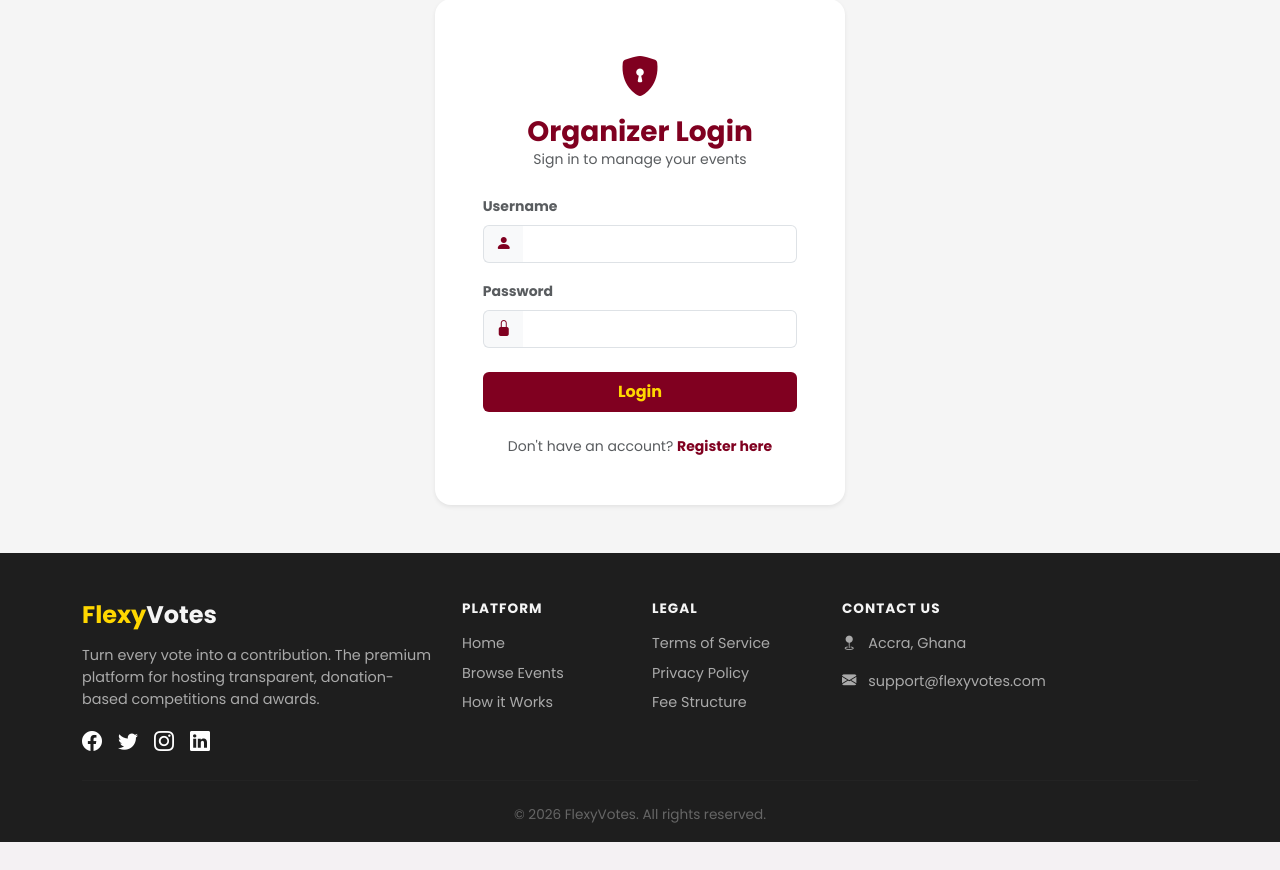
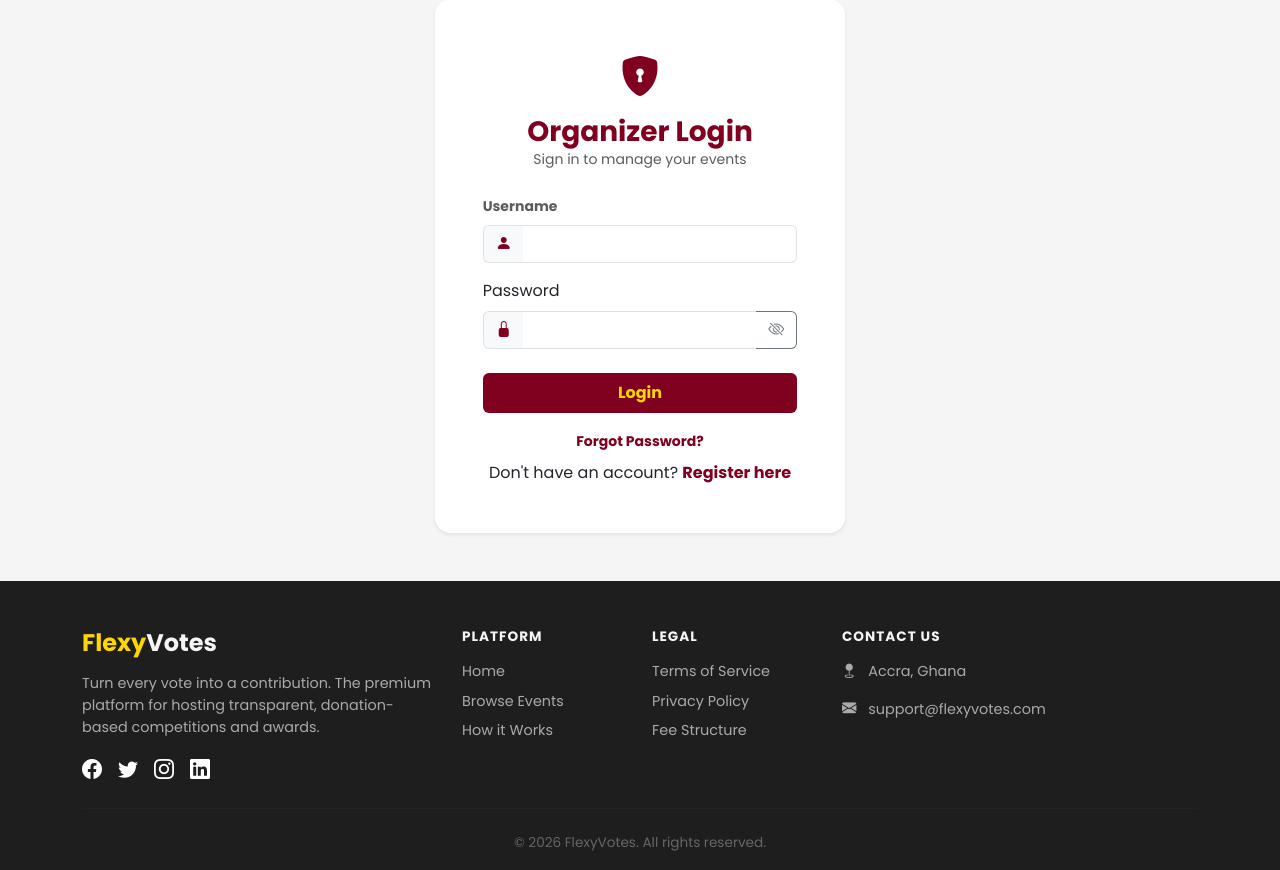
Before and after one commit to deOpty/flexyvotes, a Django app: a page that uses templates/voting/login.html in a window 1280 px wide. Shown: the part 105-975 px from the top of the page. Before the commit the page ends 947 px from the top, so only its background shows below. Run offline with Django 5.2, Linux system fonts and the light colour scheme.

Commit message:
Added Password Recovery, Show Password toggle, Scanner HTTPS error handling

```diff
--- a/templates/voting/login.html
+++ b/templates/voting/login.html
@@ -21,20 +21,44 @@
                         </div>
                     </div>
                     <div class="mb-4">
-                        <label class="form-label small fw-bold text-muted">Password</label>
+                        <label class="form-label">Password</label>
                         <div class="input-group">
                             <span class="input-group-text bg-light border-end-0"><i class="bi bi-lock-fill text-wine"></i></span>
-                            <input type="password" name="password" class="form-control border-start-0 ps-0" required>
+                            <input type="password" name="password" id="password-input" class="form-control border-start-0 border-end-0" required>
+                            <button class="btn btn-outline-secondary border-start-0" type="button" id="toggle-password">
+                                <i class="bi bi-eye-slash" id="toggle-icon"></i>
+                            </button>
                         </div>
                     </div>
                     <button type="submit" class="btn btn-wine w-100 py-2 fw-bold">Login</button>
                 </form>
 
-                <p class="text-center mt-4 mb-0 small text-muted">
+                <div class="text-center mt-3 mb-0">
+                    <a href="{% url 'password_reset' %}" class="text-wine fw-bold text-decoration-none small">Forgot Password?</a>
+                </div>
+                <p class="text-center mt-2 mb-0">
                     Don't have an account? <a href="{% url 'register' %}" class="text-wine fw-bold text-decoration-none">Register here</a>
                 </p>
             </div>
         </div>
     </div>
 </div>
+
+<script>
+    const toggleBtn = document.getElementById('toggle-password');
+    const passwordInput = document.getElementById('password-input');
+    const toggleIcon = document.getElementById('toggle-icon');
+
+    toggleBtn.addEventListener('click', function() {
+        if (passwordInput.type === 'password') {
+            passwordInput.type = 'text';
+            toggleIcon.classList.remove('bi-eye-slash');
+            toggleIcon.classList.add('bi-eye');
+        } else {
+            passwordInput.type = 'password';
+            toggleIcon.classList.remove('bi-eye');
+            toggleIcon.classList.add('bi-eye-slash');
+        }
+    });
+</script>
 {% endblock %}
--- a/vote_fund/urls.py
+++ b/vote_fund/urls.py
@@ -3,11 +3,18 @@ from django.urls import path, include
 from django.conf import settings
 from django.conf.urls.static import static
 from voting import views
+from django.contrib.auth import views as auth_views
 
 urlpatterns = [
     path('ussd/callback/', views.ussd_callback, name='ussd_callback'),
     path('admin/', admin.site.urls),
     path('', include('voting.urls')),
+
+    # Password Reset Routes
+    path('password_reset/', auth_views.PasswordResetView.as_view(template_name='voting/password_reset.html'), name='password_reset'),
+    path('password_reset/done/', auth_views.PasswordResetDoneView.as_view(template_name='voting/password_reset_done.html'), name='password_reset_done'),
+    path('reset/<uidb64>/<token>/', auth_views.PasswordResetConfirmView.as_view(template_name='voting/password_reset_confirm.html'), name='password_reset_confirm'),
+    path('reset/done/', auth_views.PasswordResetCompleteView.as_view(template_name='voting/password_reset_complete.html'), name='password_reset_complete'),
 ]
 
 if settings.DEBUG:
```
Also changed, not shown: templates/voting/password_reset.html (added, +24 -0 lines), templates/voting/password_reset_complete.html (added, +16 -0 lines), templates/voting/password_reset_confirm.html (added, +28 -0 lines), templates/voting/password_reset_done.html (added, +16 -0 lines), templates/voting/scanner.html (+8 -2 lines), 1 other file.
